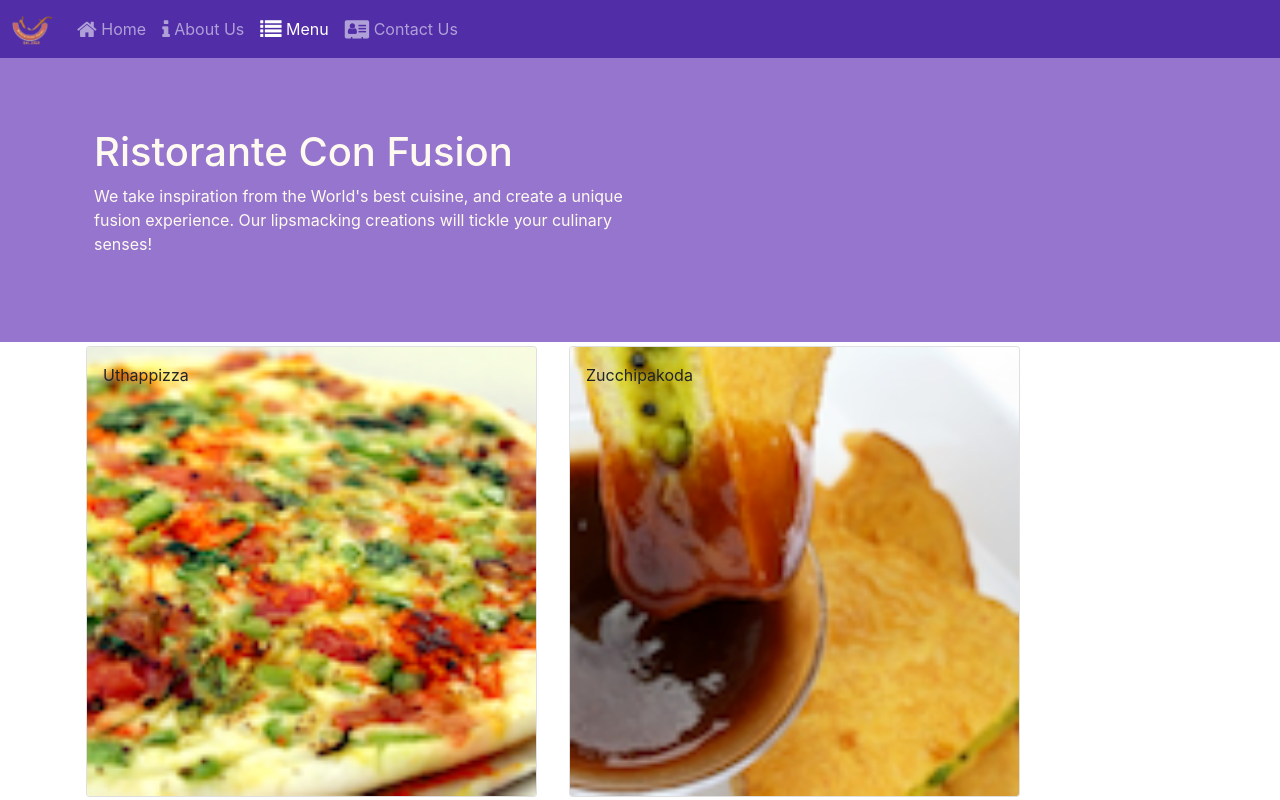
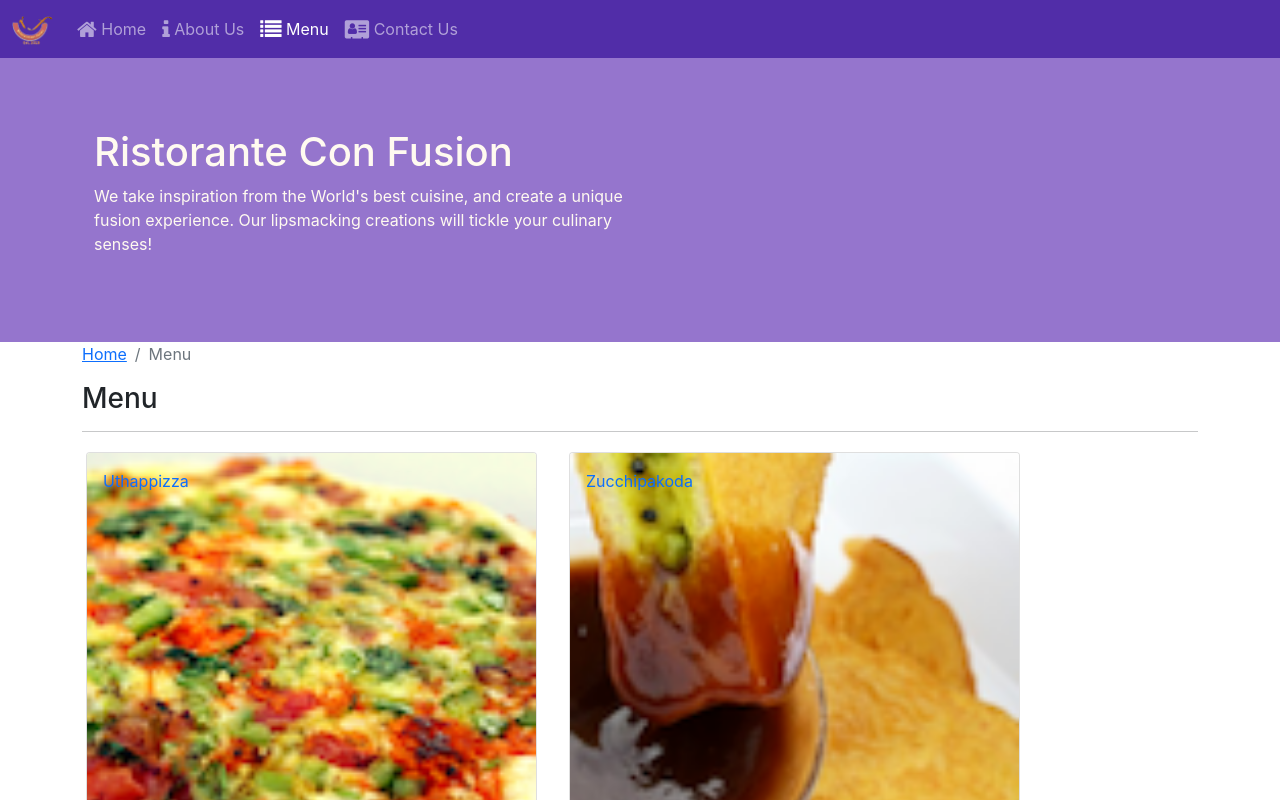
Before and after one commit to Mieron-HH/React, a React (Create React App) app: page /menu in a window 1280 px wide. Shown: the top 800 px of the page. Built offline with nearby package versions, Linux system fonts and the light colour scheme.

Commit message:
Single Page Applications - Part 2

```diff
--- a/src/components/ContactComponent.js
+++ b/src/components/ContactComponent.js
@@ -1,8 +1,23 @@
 import React from "react";
+import { Breadcrumb, BreadcrumbItem } from "reactstrap";
+import { Link } from "react-router-dom";
 
 function Contact(props) {
 	return (
 		<div className="container">
+			<div className="row">
+				<Breadcrumb>
+					<BreadcrumbItem>
+						<Link to="/home">Home</Link>
+					</BreadcrumbItem>
+					<BreadcrumbItem active>Contact Us</BreadcrumbItem>
+				</Breadcrumb>
+				<div className="col-12">
+					<h3>Contact Us</h3>
+					<hr />
+				</div>
+			</div>
+
 			<div className="row row-content">
 				<div className="col-12">
 					<h3>Location Information</h3>
--- a/src/components/DishDetailComponent.js
+++ b/src/components/DishDetailComponent.js
@@ -6,7 +6,10 @@
 	CardBody,
 	CardTitle,
 	Media,
+	Breadcrumb,
+	BreadcrumbItem,
 } from "reactstrap";
+import { Link } from "react-router-dom";
 
 function RenderDish({ dish }) {
 	return (
@@ -24,7 +27,7 @@
 	if (Comments != null) {
 		const comment_details = Comments.map((comment) => {
 			return (
-				<Media key={comment.id} tag="li">
+				<li key={comment.id}>
 					<p>{comment.comment}</p>
 					<p>
 						-- {comment.author} ,{" "}
@@ -34,7 +37,7 @@
 							day: "2-digit",
 						}).format(new Date(Date.parse(comment.date)))}
 					</p>
-				</Media>
+				</li>
 			);
 		});
 
@@ -50,18 +53,29 @@
 }
 
 const DishDetail = (props) => {
-	const SelectedDish = props.dish;
-	if (SelectedDish != null) {
+	if (props.dish != null) {
 		return (
 			<div className="container mb-2">
 				<div className="row">
+					<Breadcrumb>
+						<BreadcrumbItem>
+							<Link to="/menu">Menu</Link>
+						</BreadcrumbItem>
+						<BreadcrumbItem active>{props.dish.name}</BreadcrumbItem>
+					</Breadcrumb>
+					<div className="col-12">
+						<h3>{props.dish.name}</h3>
+						<hr />
+					</div>
+				</div>
+				<div className="row">
 					<div className="col-12 col-md-5 m-1">
-						<RenderDish dish={SelectedDish} />
+						<RenderDish dish={props.dish} />
 					</div>
 					<div className="col-12 col-md-5 m-1">
-						<Media list className="list-unstyled">
-							<RenderComments Comments={SelectedDish.comments} />
-						</Media>
+						<ul className="list-unstyled">
+							<RenderComments Comments={props.comments} />
+						</ul>
 					</div>
 				</div>
 			</div>
--- a/src/components/MainComponent.js
+++ b/src/components/MainComponent.js
@@ -35,6 +35,21 @@
 			);
 		};
 
+		const DishWithId = ({ match }) => {
+			return (
+				<DishDetail
+					dish={
+						this.state.dishes.filter(
+							(dish) => dish.id === parseInt(match.params.dishId, 10)
+						)[0]
+					}
+					comments={this.state.comments.filter(
+						(comment) => comment.dishId === parseInt(match.params.dishId, 10)
+					)}
+				/>
+			);
+		};
+
 		return (
 			<div>
 				<Header />
@@ -45,8 +60,9 @@
 						path="/menu"
 						component={() => <Menu dishes={this.state.dishes} />}
 					/>
+					<Route path="/menu/:dishId" component={DishWithId} />
 					<Route exact path="/contactus" component={Contact} />
-					<Redirect path="/" to="/home" />
+					<Redirect to="/home" />
 				</Switch>
 				<Footer />
 			</div>
--- a/src/components/MenuComponent.js
+++ b/src/components/MenuComponent.js
@@ -1,13 +1,23 @@
 import React from "react";
-import { Card, CardImg, CardImgOverlay, CardTitle } from "reactstrap";
+import {
+	Card,
+	CardImg,
+	CardImgOverlay,
+	CardTitle,
+	Breadcrumb,
+	BreadcrumbItem,
+} from "reactstrap";
+import { Link } from "react-router-dom";
 
-function RenderMenuItem({ dish, onClick }) {
+function RenderMenuItem({ dish }) {
 	return (
-		<Card onClick={() => onClick(dish.id)}>
-			<CardImg width="100%" src={dish.image} alt={dish.name} />
-			<CardImgOverlay>
-				<CardTitle>{dish.name}</CardTitle>
-			</CardImgOverlay>
+		<Card>
+			<Link to={`/menu/${dish.id}`}>
+				<CardImg width="100%" src={dish.image} alt={dish.name} />
+				<CardImgOverlay>
+					<CardTitle>{dish.name}</CardTitle>
+				</CardImgOverlay>
+			</Link>
 		</Card>
 	);
 }
@@ -16,13 +26,25 @@
 	const menu = props.dishes.map((dish) => {
 		return (
 			<div key={dish.id} className="col-12 col-md-5 m-1">
-				<RenderMenuItem dish={dish} onClick={props.onClick} />
+				<RenderMenuItem dish={dish} />
 			</div>
 		);
 	});
 
 	return (
 		<div className="container">
+			<div className="row">
+				<Breadcrumb>
+					<BreadcrumbItem>
+						<Link to="/home">Home</Link>
+					</BreadcrumbItem>
+					<BreadcrumbItem active>Menu</BreadcrumbItem>
+				</Breadcrumb>
+				<div className="col-12">
+					<h3>Menu</h3>
+					<hr />
+				</div>
+			</div>
 			<div className="row">{menu}</div>
 		</div>
 	);
```
